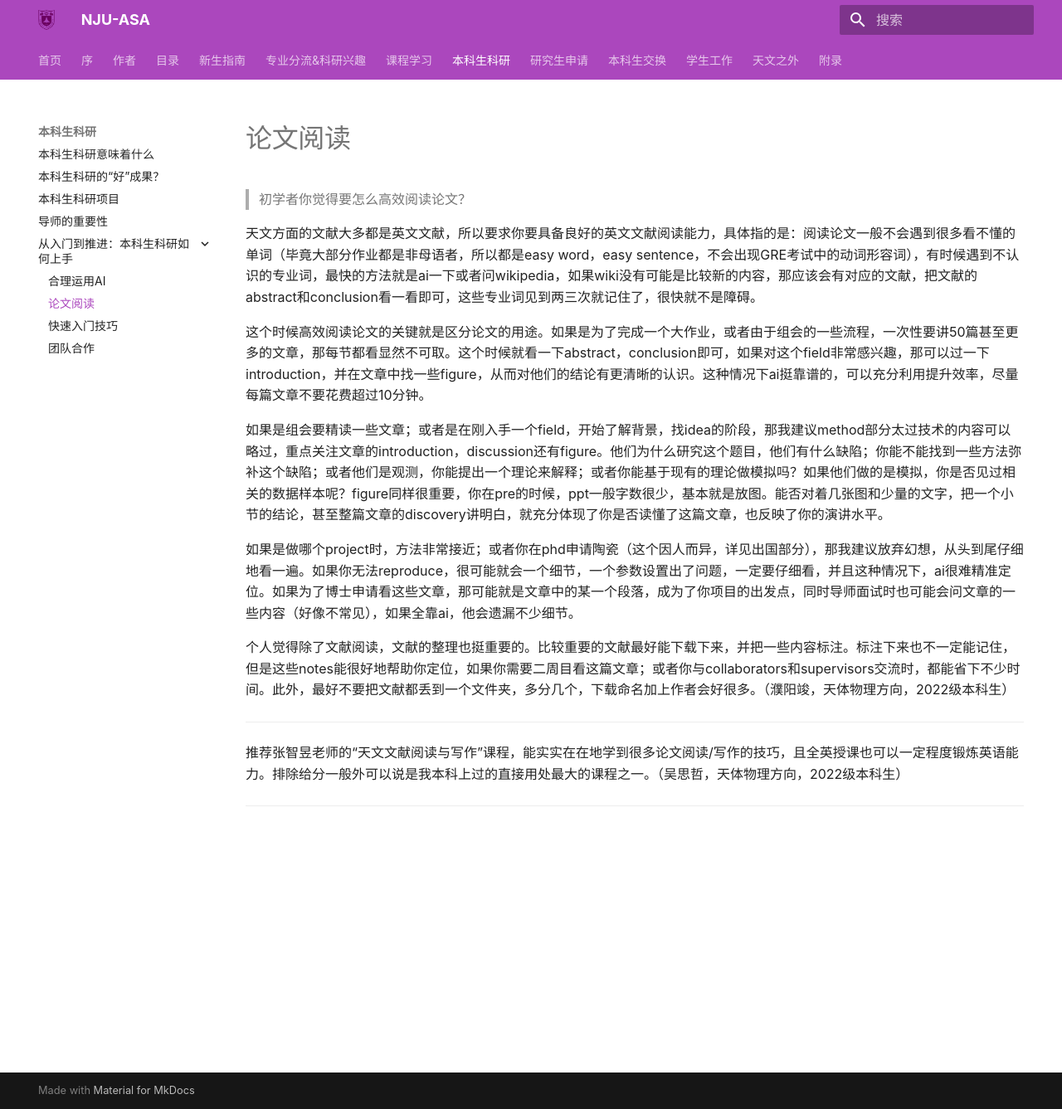
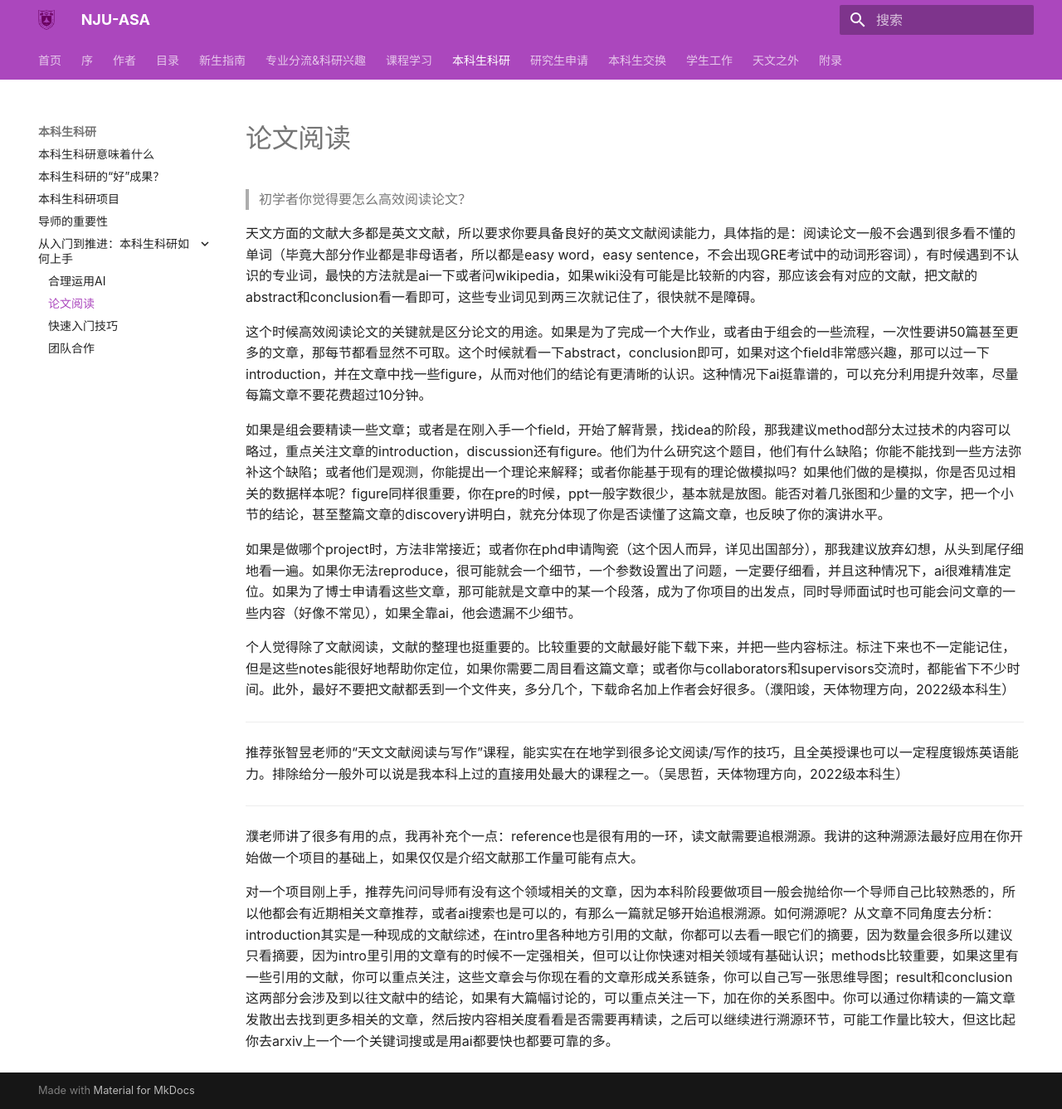
Before and after one commit to nju-astronomy/NJU-ASA, an MkDocs documentation site: the page built from docs/research_undergrad/skills/literature_reading.md, in a window 1280 px wide and 1337 px high. Shown: the whole window at 83% size. Built offline with MkDocs 1.6.1 and Material for MkDocs 9.7.7, drawn with Linux system fonts in a browser that asks for light colours; some web fonts are replaced.

Commit message:
Update literature_reading.md

```diff
--- a/docs/research_undergrad/skills/literature_reading.md
+++ b/docs/research_undergrad/skills/literature_reading.md
@@ -15,3 +15,6 @@
 推荐张智昱老师的“天文文献阅读与写作”课程，能实实在在地学到很多论文阅读/写作的技巧，且全英授课也可以一定程度锻炼英语能力。排除给分一般外可以说是我本科上过的直接用处最大的课程之一。（吴思哲，天体物理方向，2022级本科生）
 
 ---
+濮老师讲了很多有用的点，我再补充个一点：reference也是很有用的一环，读文献需要追根溯源。我讲的这种溯源法最好应用在你开始做一个项目的基础上，如果仅仅是介绍文献那工作量可能有点大。
+
+对一个项目刚上手，推荐先问问导师有没有这个领域相关的文章，因为本科阶段要做项目一般会抛给你一个导师自己比较熟悉的，所以他都会有近期相关文章推荐，或者ai搜索也是可以的，有那么一篇就足够开始追根溯源。如何溯源呢？从文章不同角度去分析：introduction其实是一种现成的文献综述，在intro里各种地方引用的文献，你都可以去看一眼它们的摘要，因为数量会很多所以建议只看摘要，因为intro里引用的文章有的时候不一定强相关，但可以让你快速对相关领域有基础认识；methods比较重要，如果这里有一些引用的文献，你可以重点关注，这些文章会与你现在看的文章形成关系链条，你可以自己写一张思维导图；result和conclusion这两部分会涉及到以往文献中的结论，如果有大篇幅讨论的，可以重点关注一下，加在你的关系图中。你可以通过你精读的一篇文章发散出去找到更多相关的文章，然后按内容相关度看看是否需要再精读，之后可以继续进行溯源环节，可能工作量比较大，但这比起你去arxiv上一个一个关键词搜或是用ai都要快也都要可靠的多。
```
